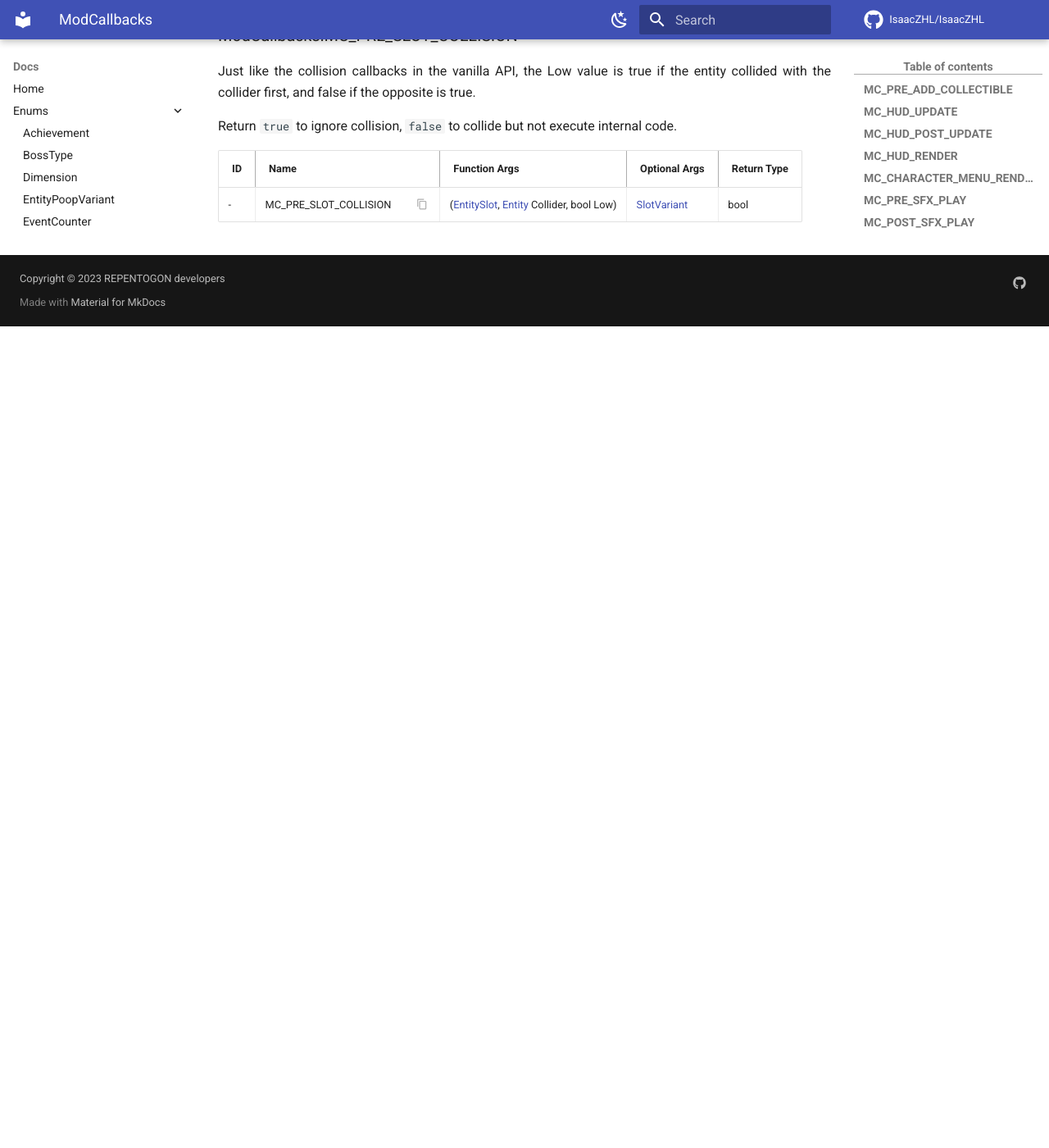
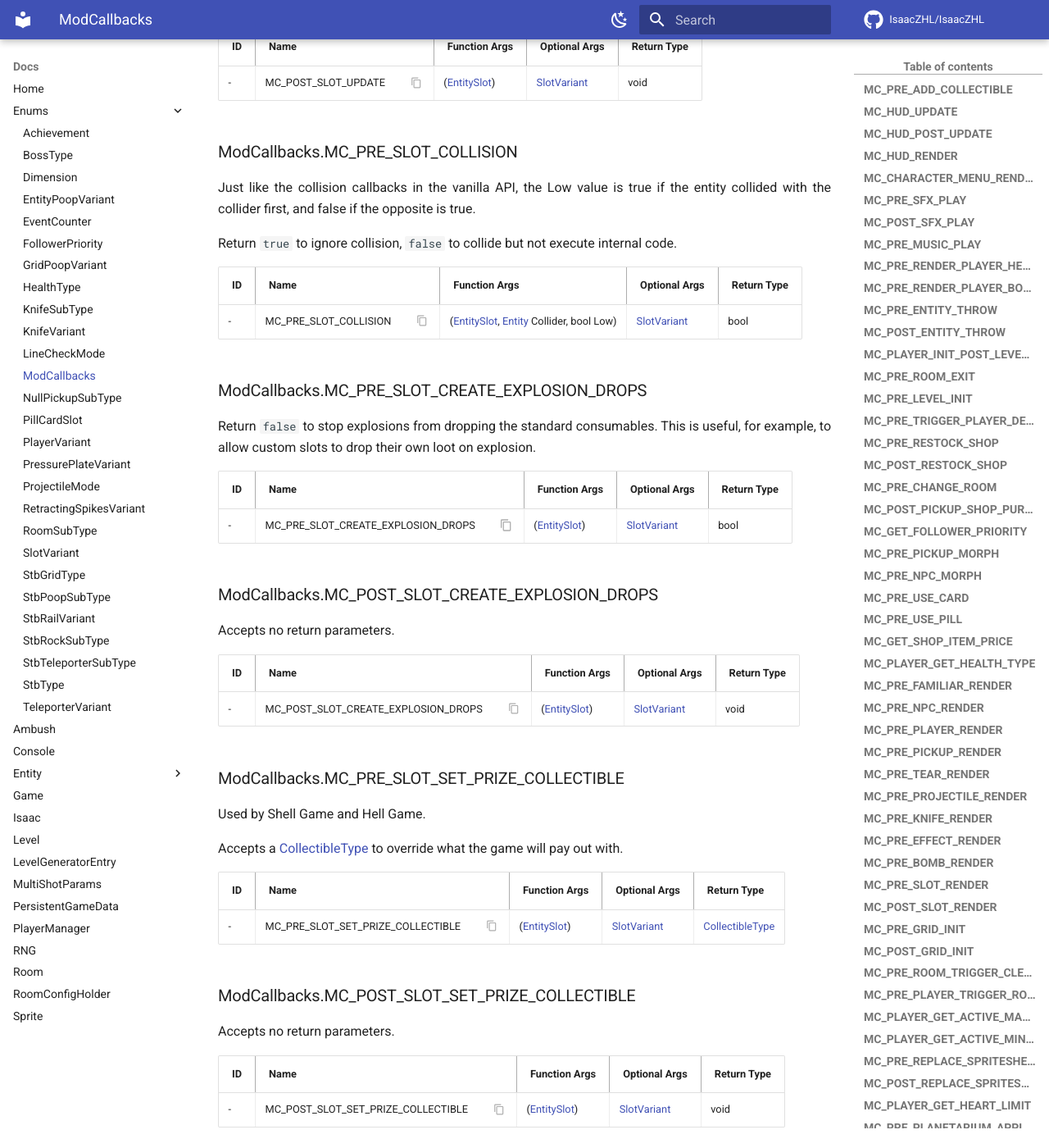
Before and after one commit to TeamREPENTOGON/REPENTOGON, an MkDocs documentation site: the page built from documentation/docs/enums/ModCallbacks.md, in a window 1280 px wide and 1400 px high, scrolled down 19773 px. Shown: the whole window at 82% size. Built offline with MkDocs 1.6.1 and Material for MkDocs 9.7.7, drawn with Linux system fonts in a browser that asks for light colours; comment, search, counter and statistics services are not loaded; the version menu is left out; before the commit the page ends 20171 px from its top, so only the background shows below that; some of the changed text lies outside the part shown.

Commit message:
forgot to document new slot callbacks :skull

```diff
--- a/documentation/docs/enums/ModCallbacks.md
+++ b/documentation/docs/enums/ModCallbacks.md
@@ -546,3 +546,33 @@ Return `true` to ignore collision, `false` to collide but not execute internal c
 |ID|Name|Function Args|Optional Args|Return Type|
 |:--|:--|:--|:--|:--|
 |- |MC_PRE_SLOT_COLLISION {: .copyable } | ([EntitySlot](../EntitySlot.md), [Entity](https://wofsauge.github.io/IsaacDocs/rep/Entity.html) Collider, bool Low) | [SlotVariant](SlotVariant.md) | bool |
+
+### ModCallbacks.MC_PRE_SLOT_CREATE_EXPLOSION_DROPS
+Return `false` to stop explosions from dropping the standard consumables. This is useful, for example, to allow custom slots to drop their own loot on explosion.
+
+|ID|Name|Function Args|Optional Args|Return Type|
+|:--|:--|:--|:--|:--|
+|- |MC_PRE_SLOT_CREATE_EXPLOSION_DROPS {: .copyable } | ([EntitySlot](../EntitySlot.md)) | [SlotVariant](SlotVariant.md) | bool |
+
+### ModCallbacks.MC_POST_SLOT_CREATE_EXPLOSION_DROPS
+Accepts no return parameters.
+
+|ID|Name|Function Args|Optional Args|Return Type|
+|:--|:--|:--|:--|:--|
+|- |MC_POST_SLOT_CREATE_EXPLOSION_DROPS {: .copyable } | ([EntitySlot](../EntitySlot.md)) | [SlotVariant](SlotVariant.md) | void |
+
+### ModCallbacks.MC_PRE_SLOT_SET_PRIZE_COLLECTIBLE
+Used by Shell Game and Hell Game.
+
+Accepts a [CollectibleType](https://wofsauge.github.io/IsaacDocs/rep/enums/CollectibleType.html) to override what the game will pay out with.
+
+|ID|Name|Function Args|Optional Args|Return Type|
+|:--|:--|:--|:--|:--|
+|- |MC_PRE_SLOT_SET_PRIZE_COLLECTIBLE {: .copyable } | ([EntitySlot](../EntitySlot.md)) | [SlotVariant](SlotVariant.md) | [CollectibleType](https://wofsauge.github.io/IsaacDocs/rep/enums/CollectibleType.html) |
+
+### ModCallbacks.MC_POST_SLOT_SET_PRIZE_COLLECTIBLE
+Accepts no return parameters.
+
+|ID|Name|Function Args|Optional Args|Return Type|
+|:--|:--|:--|:--|:--|
+|- |MC_POST_SLOT_SET_PRIZE_COLLECTIBLE {: .copyable } | ([EntitySlot](../EntitySlot.md)) | [SlotVariant](SlotVariant.md) | void |
```
